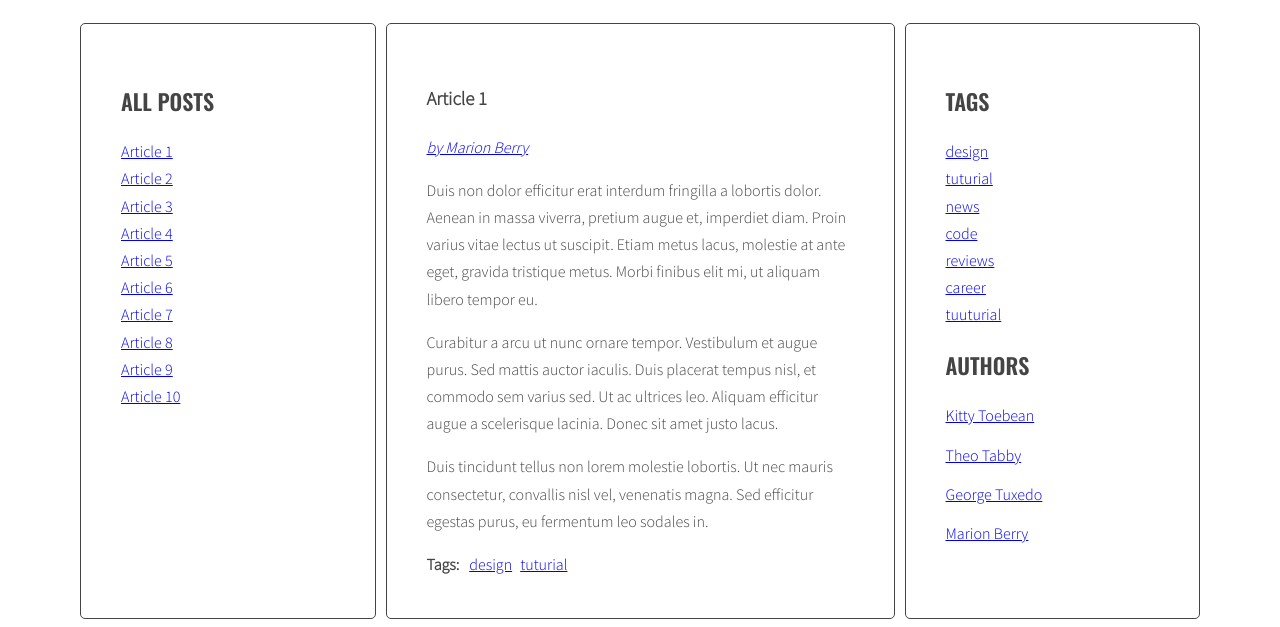
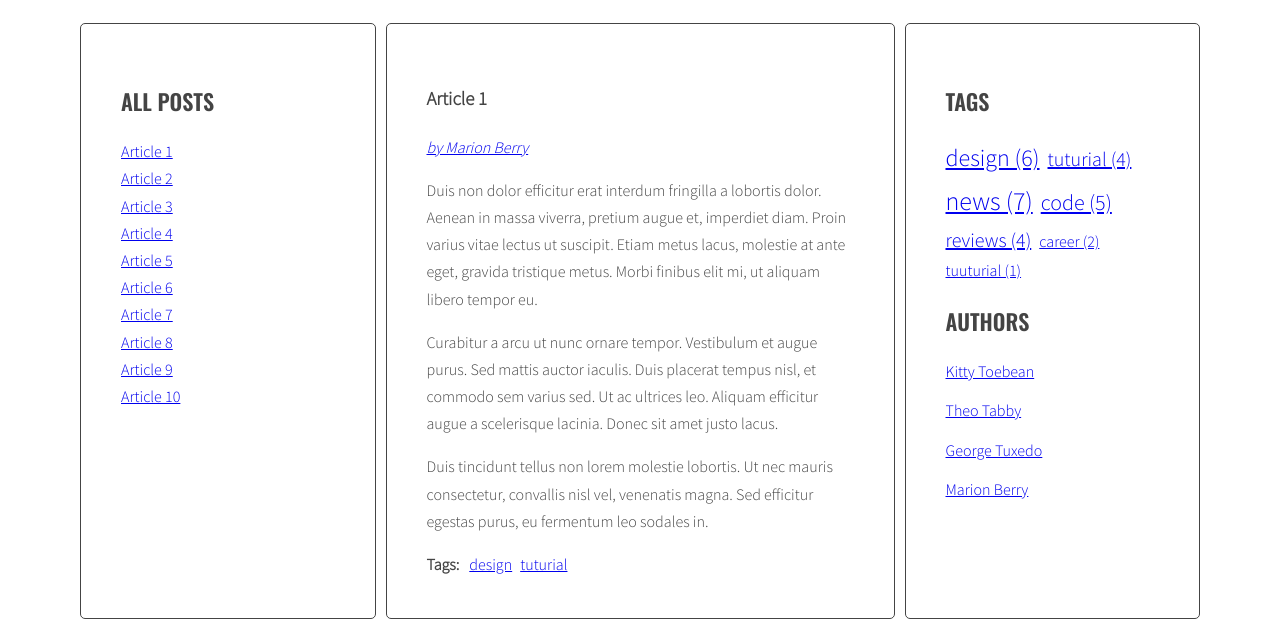
Before and after one commit to peterweglo/javascript-blog, a website: page index.html in a window 1280 px wide. Shown: the part 220-847 px from the top of the page. Drawn offline with nearby package versions, Linux system fonts and the light colour scheme.

Commit message:
Change tag list into tag cloud

```diff
--- a/index.html
+++ b/index.html
@@ -1,10 +1,10 @@
 <!DOCTYPE html>
 <html lang="en">
   <head>
-    <meta charset="UTF-8">
-    <meta name="viewport" content="width=device-width, initial-scale=1.0">
+    <meta charset="UTF-8" />
+    <meta name="viewport" content="width=device-width, initial-scale=1.0" />
     <title>Javascript blog</title>
-    <link rel="stylesheet" href="css/style.css">
+    <link rel="stylesheet" href="css/style.css" />
   </head>
   <body>
     <div class="blog">
@@ -351,8 +351,7 @@
           </section>
           <aside class="sidebar">
             <h2 class="section-title">Tags</h2>
-            <ul class="list tags">
-            </ul>
+            <ul class="list tags"></ul>
             <h2 class="section-title">Authors</h2>
             <ul class="list authors">
               <li>
--- a/js/script.js
+++ b/js/script.js
@@ -42,7 +42,9 @@
     optTitleListSelector = '.titles',
     optArticleTagsSelector = '.post-tags .list',
     optArticleAuthorSelector = '.post-author',
-    optTagsListSelector = '.tags.list';
+    optTagsListSelector = '.tags.list',
+    optCloudClassCount = 5,
+    optCloudClassPrefix = 'tag-size-';
 
   function generateTitleLinks(customSelector = '') {
     /* remove contents of titleList */
@@ -88,9 +90,31 @@
 
   generateTitleLinks();
 
+  function calculateTagsParams(tags) {
+    const params = { max: 0, min: 999999 };
+    for (let tag in tags) {
+      console.log(tag + ' is used' + tags[tag] + 'times');
+      if (tags[tag] > params.max) {
+        params.max = tags[tag];
+      }
+      if (tags[tag] < params.min) {
+        params.min = tags[tag];
+      }
+    }
+    return params;
+  }
+
+  function calculateTagClass(count, params) {
+    const classNumber = Math.floor(
+      ((count - params.min) / (params.max - params.min)) * optCloudClassCount +
+        1
+    );
+    return optCloudClassPrefix + classNumber;
+  }
+
   function generateTags() {
-    /* [NEW] create a new variable allTags with an empty array */
-    allTags = [];
+    /* [NEW] create a new variable allTags with an empty object */
+    let allTags = {};
     /* find all articles */
     const articles = document.querySelectorAll(optArticleSelector);
     console.log(articles);
@@ -117,9 +141,11 @@
         html = html + tagHtml;
         console.log(html);
         /* [NEW] check if this link is NOT already in allTags */
-        if (allTags.indexOf(tagHtml) == -1) {
-          /* [NEW] add generated code to allTags array */
-          allTags.push(tagHtml);
+        if (!allTags[tag]) {
+          /* [NEW] add tag to allTags object */
+          allTags[tag] = 1;
+        } else {
+          allTags[tag]++;
         }
         /* END LOOP: for each tag */
         console.log('allTags: ', allTags);
@@ -130,8 +156,34 @@
       /* END LOOP: for every article: */
       /* [NEW] find list of tags in right column */
       const tagList = document.querySelector(optTagsListSelector);
-      /* [NEW] add html from allTags to tagList */
-      tagList.innerHTML = allTags.join(' ');
+
+      const tagsParams = calculateTagsParams(allTags);
+      console.log('tagsParams: ', tagsParams);
+      /* [NEW] create variable for all links HTML code */
+      let allTagsHtml = '';
+
+      /* [NEW] START LOOP: for each tag in allTags: */
+      for (let tag in allTags) {
+        /* [NEW] generate code of a link and add it to allTagsHTML */
+
+        allTagsHtml +=
+          '<li><a href="#tag-' +
+          tag +
+          '" class="' +
+          calculateTagClass(allTags[tag], tagsParams) +
+          '">' +
+          tag +
+          ' (' +
+          allTags[tag] +
+          ')' +
+          '</a></li>';
+
+        /* [NEW] END LOOP: for each tag in allTags: */
+      }
+
+      /*[NEW] add HTML from allTagsHTML to tagList */
+      tagList.innerHTML = allTagsHtml;
+      console.log('allTagsHtml: ', allTagsHtml);
     }
   }
   generateTags();
--- a/sass/style.scss
+++ b/sass/style.scss
@@ -127,6 +127,36 @@ body {
     margin: 0 10px 0 0;
   }
 }
+
+.tag-size-1 {
+  font-size: 16px;
+}
+
+.tag-size-2 {
+  font-size: 18x;
+}
+
+.tag-size-3 {
+  font-size: 20px;
+}
+
+.tag-size-4 {
+  font-size: 22px;
+}
+
+.tag-size-5 {
+  font-size: 24px;
+}
+
+.tag-size-6 {
+  font-size: 26px;
+}
+
+ul.list.tags li {
+  display: inline-block;
+  margin-right: 8px;
+}
+
 @keyframes active {
   0% {
     opacity: 0;
```
Also changed, not shown: css/style.css, 1 other file.
